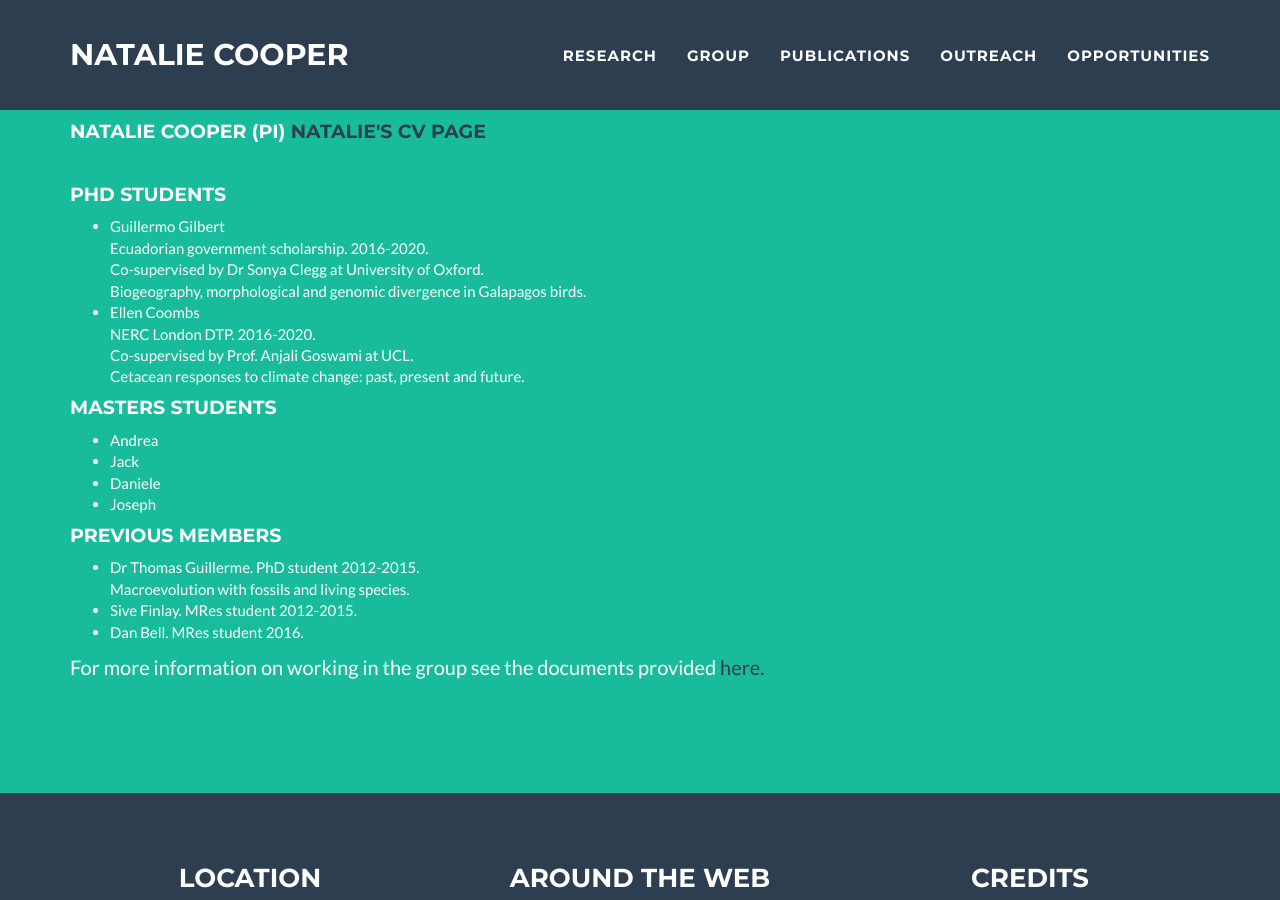
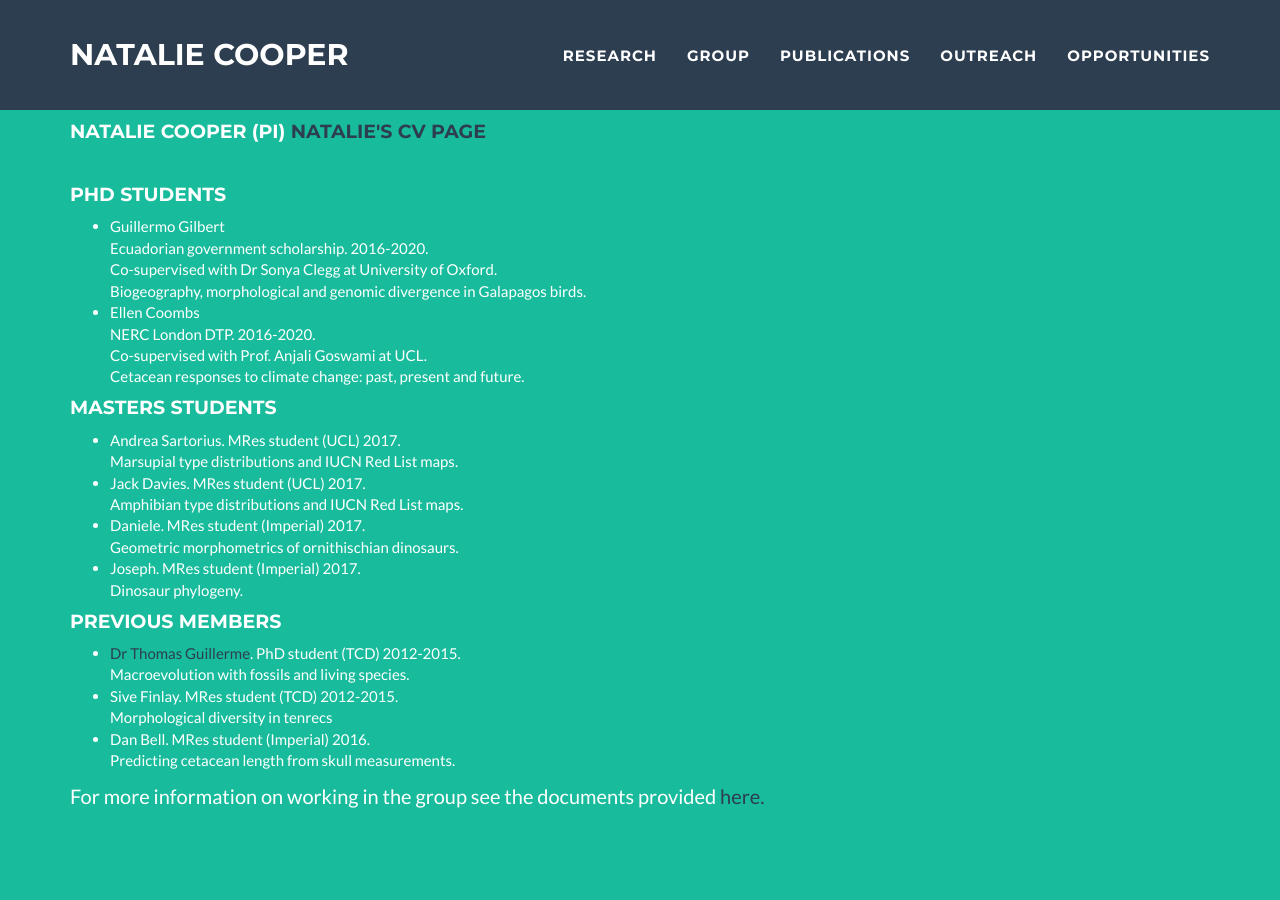
Before and after one commit to nhcooper123/nhcooper123.github.io, a Jekyll site: the page group.html, which Jekyll copies as it is, in a window 1280 px wide and 900 px high, scrolled down 443 px. Built offline with Jekyll 4.4.1, drawn with Linux system fonts in a browser that asks for light colours.

Commit message:
Details of group members added

```diff
--- a/group.html
+++ b/group.html
@@ -136,30 +136,36 @@ We have fun and try to make science a nicer place! <br>
     <ul>
     <li>Guillermo Gilbert<br>
         Ecuadorian government scholarship. 2016-2020.<br>
-        Co-supervised by Dr Sonya Clegg at University of Oxford.<br>
+        Co-supervised with Dr Sonya Clegg at University of Oxford.<br>
         Biogeography, morphological and genomic divergence in Galapagos birds.</li>
     <li>Ellen Coombs<br>
         NERC London DTP. 2016-2020.<br>
-        Co-supervised by Prof. Anjali Goswami at UCL.<br>
+        Co-supervised with Prof. Anjali Goswami at UCL.<br>
         Cetacean responses to climate change: past, present and future.</li>
     </ul>
 
-<h4>Masters students</h4>
+    <h4>Masters students</h4>
 
     <ul>
-    <li>Andrea</li>
-    <li>Jack</li>
-    <li>Daniele</li>
-    <li>Joseph</li>
+    <li>Andrea Sartorius. MRes student (UCL) 2017.<br>
+        Marsupial type distributions and IUCN Red List maps.</li>
+    <li>Jack Davies. MRes student (UCL) 2017.<br>
+        Amphibian type distributions and IUCN Red List maps.</li>
+    <li>Daniele. MRes student (Imperial) 2017.<br>
+        Geometric morphometrics of ornithischian dinosaurs.</li>
+    <li>Joseph. MRes student (Imperial) 2017.<br>
+        Dinosaur phylogeny.</li>
     </ul>
 
-<h4> Previous members</h4>
+    <h4> Previous members</h4>
 
     <ul>
-    <li>Dr Thomas Guillerme. PhD student 2012-2015.<br>
-    Macroevolution with fossils and living species.</li>
-    <li>Sive Finlay. MRes student 2012-2015.</li>
-    <li>Dan Bell. MRes student 2016. </li>
+    <li><a href="http://tguillerme.github.io/"<strong><font color="2c3e50">Dr Thomas        Guillerme</font></strong></a>. PhD student (TCD) 2012-2015.<br>
+        Macroevolution with fossils and living species.</li>
+    <li>Sive Finlay. MRes student (TCD) 2012-2015.<br>
+        Morphological diversity in tenrecs</li>
+    <li>Dan Bell. MRes student (Imperial) 2016.<br>
+        Predicting cetacean length from skull measurements.</li>
     </ul>
 
 <p>
```
